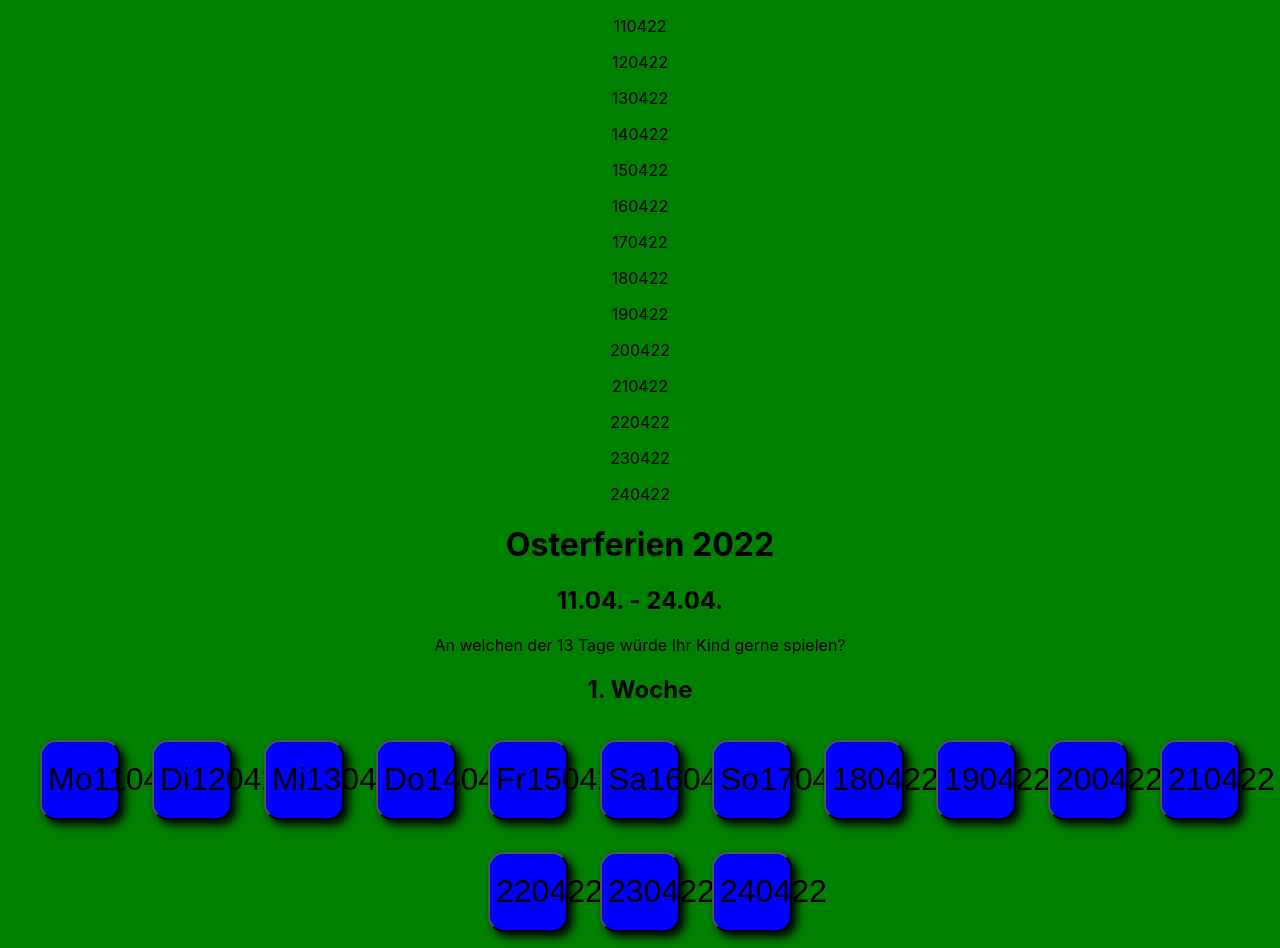
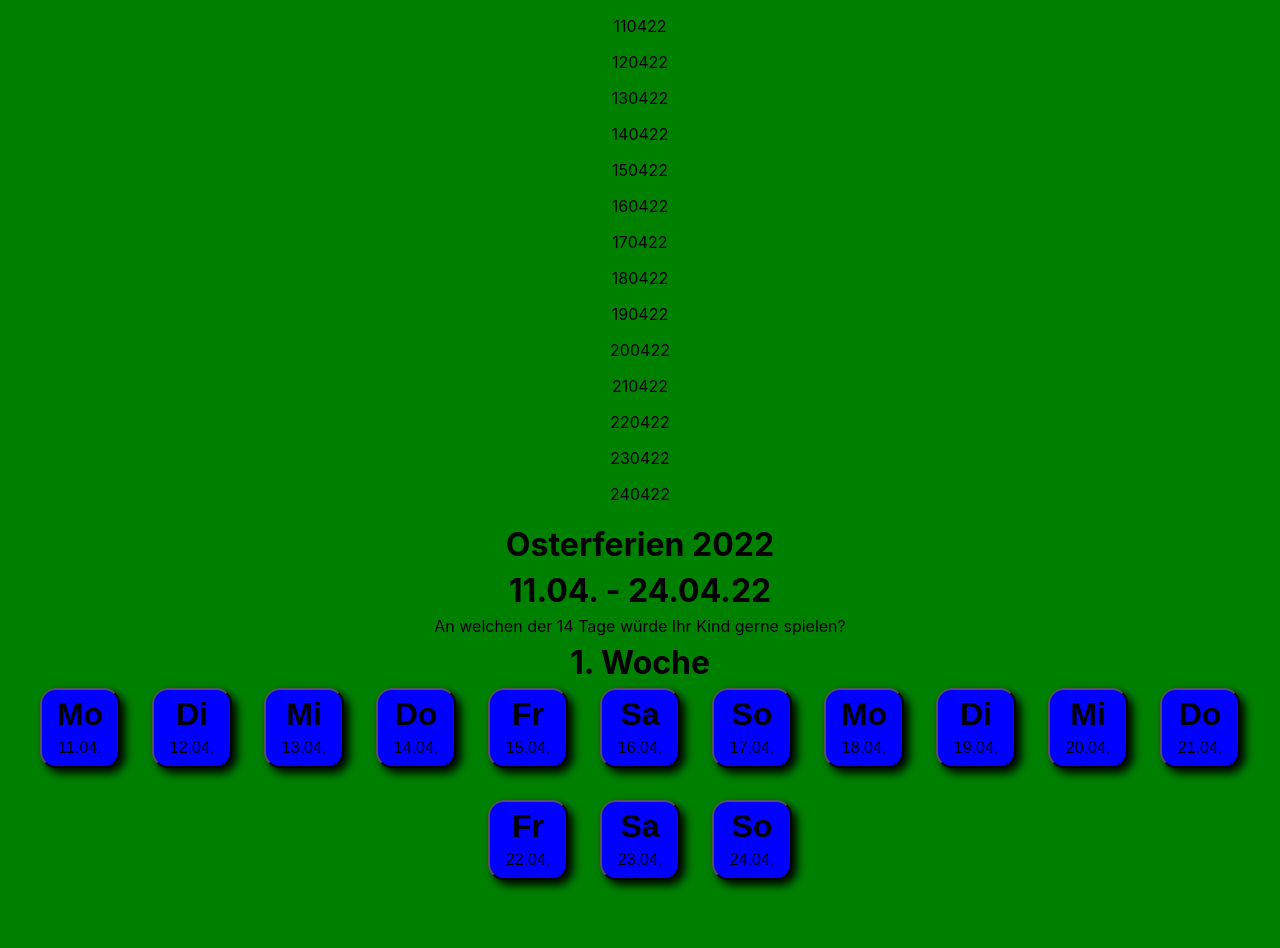
Before and after one commit to joachimHaag/Ferienapp, a React (Vite) app: page / in a window 1280 px wide. After the commit the page ends 896 px from the top, so only its background shows below. Built offline with nearby package versions, Linux system fonts and the light colour scheme.

Commit message:
lauffähige version

```diff
--- a/src/App.css
+++ b/src/App.css
@@ -44,3 +44,17 @@ button {
 body {
   background-color: green;
 }
+
+h2 {
+  font-size: 2rem;
+  position: relative;
+  top: -20px;
+  margin-bottom: -30px;
+}
+.selected {
+  background-color: red;
+}
+
+.unselected {
+  background-color: yellow;
+}
--- a/src/App.jsx
+++ b/src/App.jsx
@@ -25,7 +25,22 @@ function App() {
     let day = Number(startDay) + i;
     days.push({ day: day, id: `${day}${startMonth}22` });
   }
-  const dayOfWeek = ["Mo", "Di", "Mi", "Do", "Fr", "Sa", "So"];
+  const dayOfWeek = [
+    "Mo",
+    "Di",
+    "Mi",
+    "Do",
+    "Fr",
+    "Sa",
+    "So",
+    "Mo",
+    "Di",
+    "Mi",
+    "Do",
+    "Fr",
+    "Sa",
+    "So",
+  ];
   console.log(days.id);
 
   return (
@@ -39,13 +54,14 @@ function App() {
           {nextHoliday} {eMonth}
         </h1>
         <h2>
-          {startDate} {"- "} {endDate}
+          {startDate} {"- "} {endDate}22
         </h2>
-        <div>An welchen der {diff} Tage würde Ihr Kind gerne spielen?</div>
+        <p></p>
+        <div>An welchen der {diff + 1} Tage würde Ihr Kind gerne spielen?</div>
 
         <div></div>
       </header>
-      <Kachel diff={diff} dOW={dayOfWeek} days={days} />
+      <Kachel diff={diff} dOW={dayOfWeek} days={days} endMonth={endMonth} />
 
       <footer>
         <nav></nav>
--- a/src/components/Kachel.jsx
+++ b/src/components/Kachel.jsx
@@ -1,12 +1,19 @@
 import styled from "styled-components";
+import { useState } from "react";
 
 export default function Kachel(props) {
   const buttons = [];
+  /* const [toggle, setToggle] = useState(false);
+  const toggleCard = () => {
+    setToggle(!toggle);
+  }; */
   for (let i = 0; i < props.diff + 1; i++) {
     buttons.push(
       <Tile id="{props.days[i].id}">
-        {props.dOW[i]}
-        {props.days[i].id}
+        <h2>{props.dOW[i]}</h2>
+        <p>
+          {props.days[i].day}.{props.endMonth}.
+        </p>
       </Tile>
     );
   }
@@ -22,24 +29,13 @@ export default function Kachel(props) {
 const section = styled.section`
   background-color: red;
 `;
-
-const Container = styled.div`
-  display: grid;
-  grid-template-columns: auto auto auto auto;
-  gap: 1rem;
-  height: 200%;
-  width: 100%;
-  padding: auto;
-  margin: auto;
-  background-color: red;
-  text-align: center;
-`;
 const Tile = styled.button`
   height: 5rem;
   width: 5rem;
   margin: 1rem;
+  padding: 0;
   background-color: blue;
-  font-size: 2rem;
+  font-size: 1rem;
   border-radius: 20%;
   box-shadow: 5px 5px 10px black;
 `;
```
Also changed, not shown: src/localStorage.js (added, +16 -0 lines).
